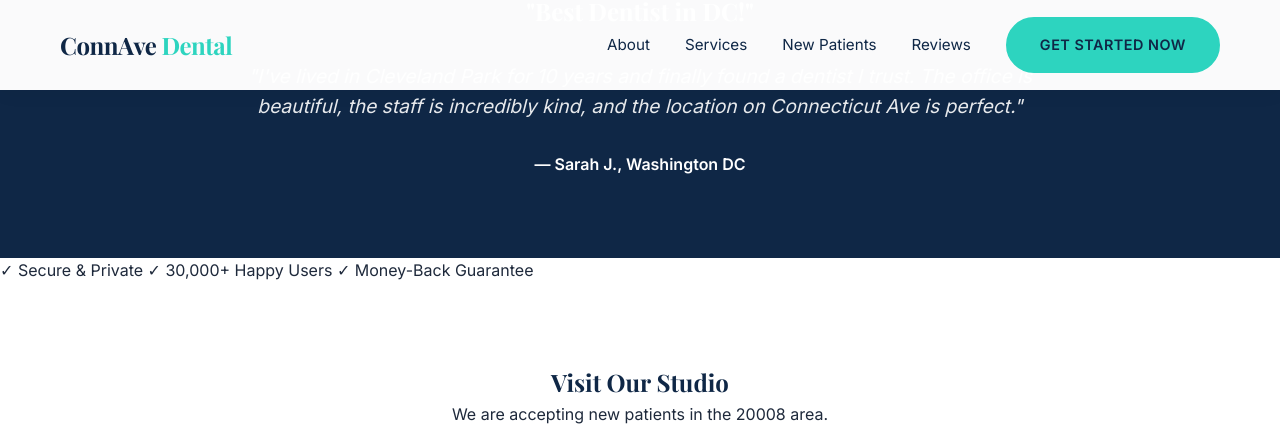
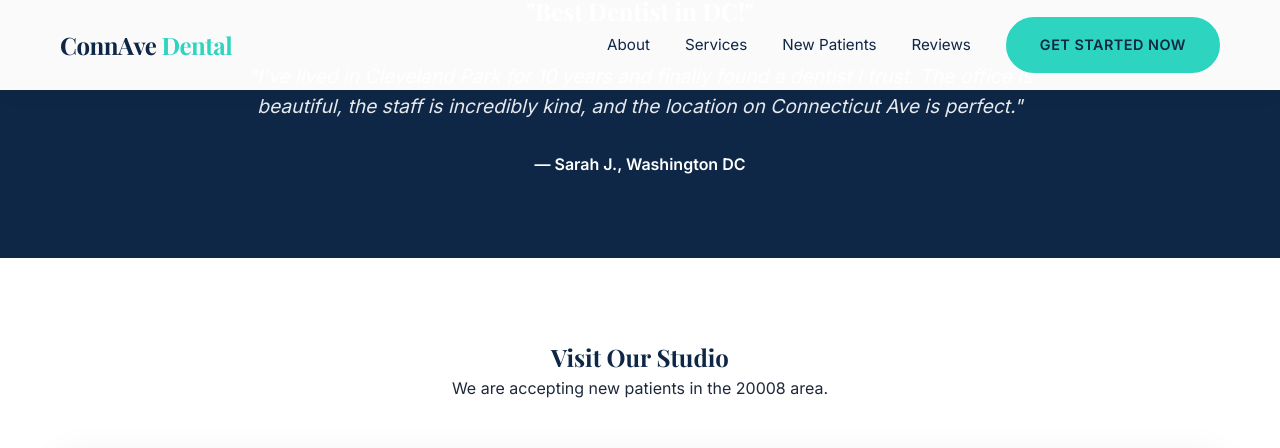
Before and after one commit to asquitt/asquitt.github.io, a Jekyll site: the page index.html, which Jekyll copies as it is, in a window 1280 px wide and 900 px high, scrolled down 2640 px, cut to the strip 0-448 px from the top of the window. Built offline with Jekyll 4.4.1, drawn with Linux system fonts in a browser that asks for light colours.

Commit message:
Rollback: Revert CRO changes to index.html

```diff
--- a/index.html
+++ b/index.html
@@ -358,7 +358,7 @@
             </div>
 <p style="font-weight: bold;">&mdash; Sarah J., Washington DC</p>
 </div>
-</section><div class="trust-badge"><div class="trust-indicators">&checkmark; Secure &amp; Private &checkmark; 30,000+ Happy Users &checkmark; Money-Back Guarantee</div></div>
+</section>
 <section class="section" id="contact">
 <div class="container">
 <div class="text-center" style="margin-bottom: 50px;">
```
